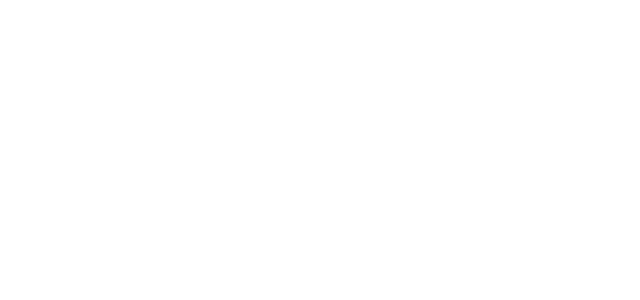
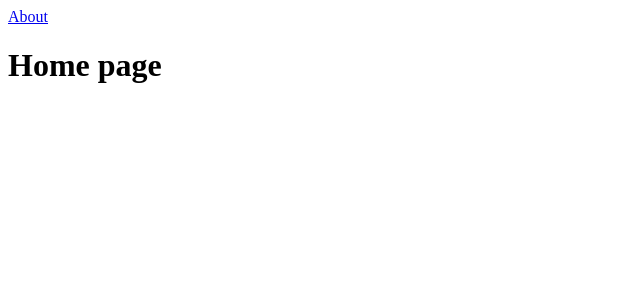
Before and after one commit to PhNghia/my_shopify, a React (Create React App) app: page / in a window 1280 px wide. Shown: the top 300 px of the page, without its empty margins (0-640 px from the left). Built offline with nearby package versions, Linux system fonts and the light colour scheme.

Commit message:
update app

```diff
--- a/src/App.js
+++ b/src/App.js
@@ -7,8 +7,8 @@
   return (
     <HashRouter>
       <Routes>
-        <Route path="/" component={<Home />} />
-        <Route path="/about" component={<About />} />
+        <Route path="/" element={<Home />} />
+        <Route path="/about" element={<About />} />
       </Routes>
     </HashRouter>
   );
```
